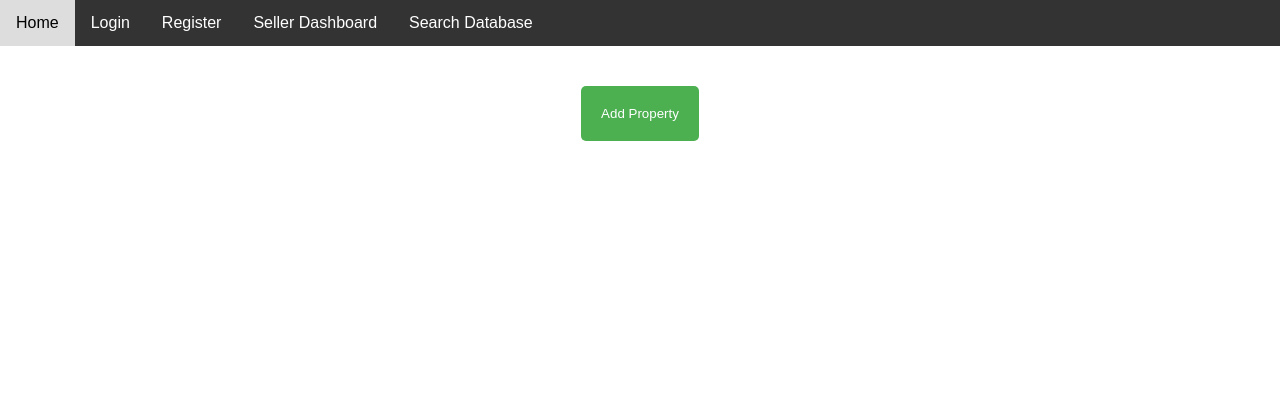
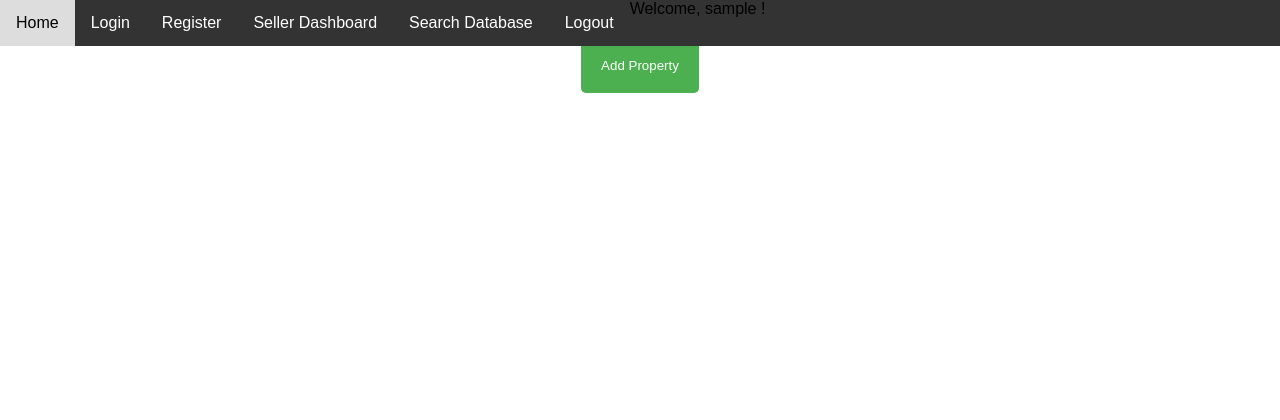
Before and after one commit to taiboucodes/FrontEnders-SQL-PropertyHub, a PHP site: page /seller_dash.php in a window 1280 px wide. Shown: the top 420 px of the page. Run offline with PHP 8.4, Linux system fonts and the light colour scheme; the visitor is signed in with stand-in values (Sample User, id 1).

Commit message:
Update seller_dash.php
updated dashboard and nav and sessions

```diff
--- a/seller_dash.php
+++ b/seller_dash.php
@@ -1,4 +1,11 @@
 <?php
+session_start();
+
+// Check if the user is not logged in, if not then redirect to login page
+if(!isset($_SESSION["loggedin"]) || $_SESSION["loggedin"] !== true){
+    header("Location: login.php");
+    exit;
+}
 $host = "localhost";
 $user = "pdelrossi1";
 $pass = "pdelrossi1";
@@ -6,6 +13,7 @@ $dbname = "pdelrossi1";
 ini_set('display_errors', 1);
 ini_set('display_startup_errors', 1);
 error_reporting(E_ALL);
+$username = isset($_SESSION["username"]) ? $_SESSION["username"] : "User";
 
 
 $conn = new mysqli($host, $user, $pass, $dbname);
@@ -54,15 +62,21 @@ $conn->close();
     <link rel="stylesheet" href="dash.css">
 </head>
 <body>
-    <nav>
+	<nav class="nav-bar">
+		<div>
 			<a href="index.html">Home</a>
 			<a href="login.php">Login</a>
 			<a href="registration.php">Register</a>
 			<a href="seller_dash.php">Seller Dashboard</a>
 			<a href="search.php">Search Database</a>
+		</div>
+		<div>
+			<span class="nav-welcome">Welcome, <?php echo htmlspecialchars($username); ?> !</span>
+			<a href="logout.php" class="logout-button">Logout</a>
+		</div>
 	</nav>
 
-<h2>Seller Dashboard</h2>
+
 
 <div id="formContainer" style="display: none;">
     <form method="post" action="seller_dash.php">
```
Lines whose indentation alone changed are shown as unchanged.
